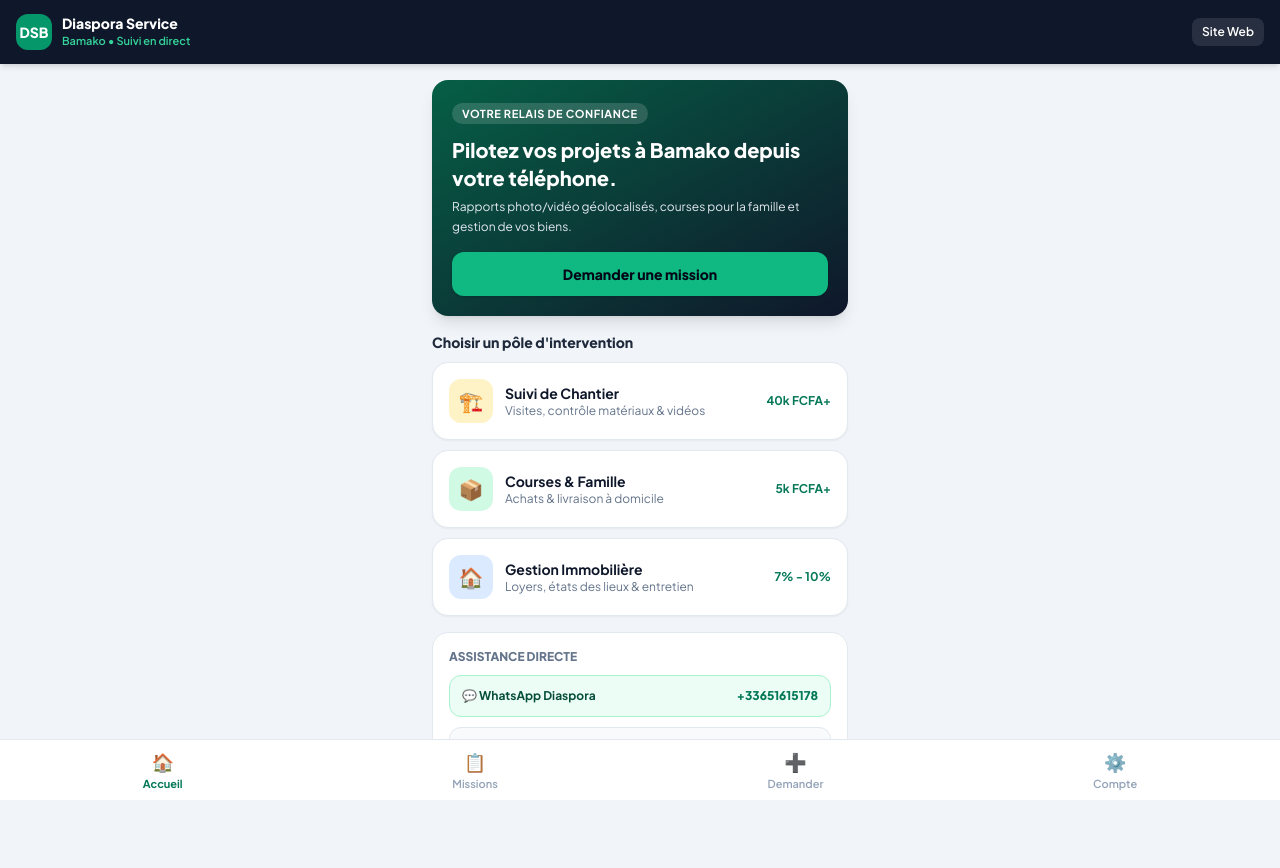
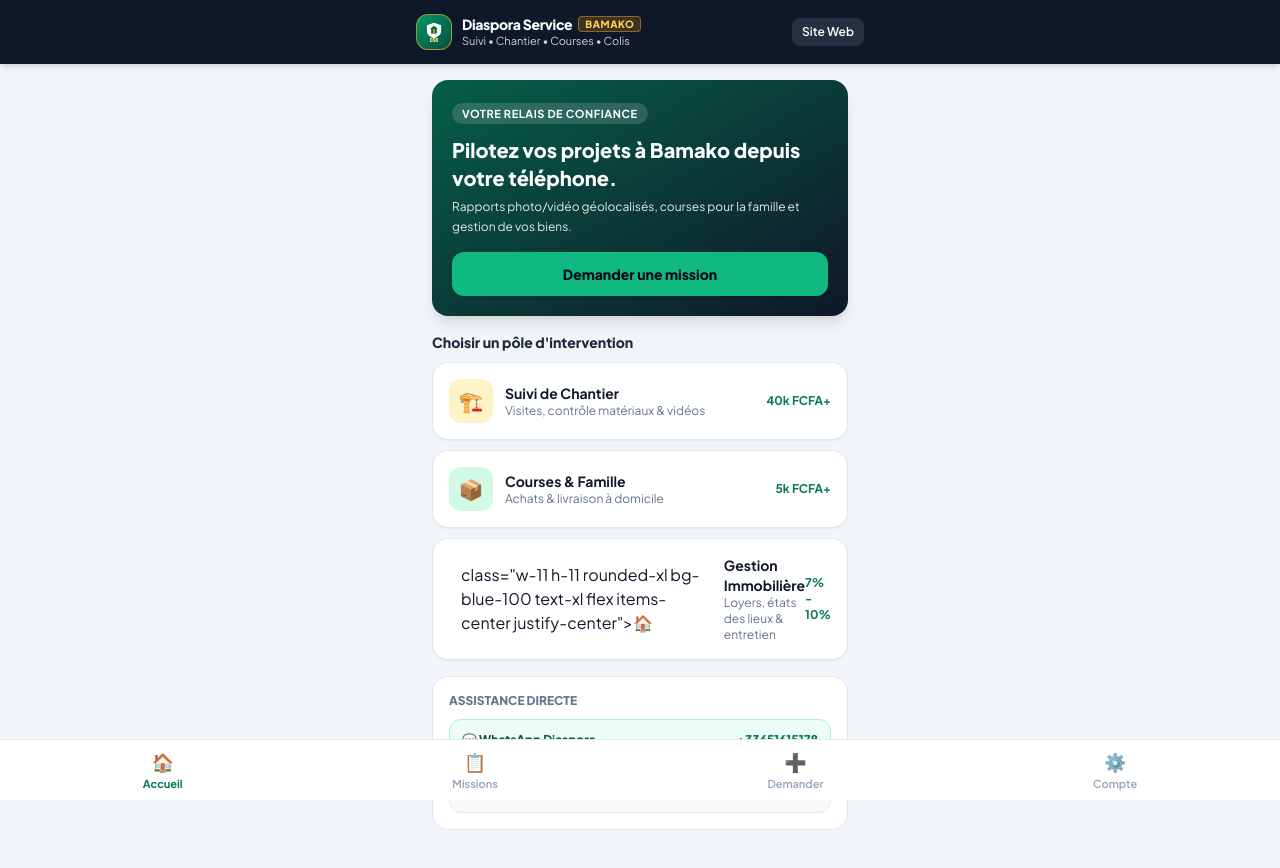
Before and after one commit to badrafakoly-lgtm/diaspora-service-bamako, a plain HTML site: page app.html in a window 1280 px wide. Drawn offline with nearby package versions, Linux system fonts and the light colour scheme.

Commit message:
Update app.html

```diff
--- a/app.html
+++ b/app.html
@@ -18,18 +18,29 @@
 <body class="bg-slate-100 text-slate-900 pb-24">
 
   <!-- En-tête mobile fixe -->
-  <header class="sticky top-0 z-40 bg-slate-900 text-white px-4 py-3.5 shadow-md flex items-center justify-between">
+  <header class="sticky top-0 z-40 bg-slate-900 text-white px-4 py-3.5 shadow-md">
+  <div class="max-w-md mx-auto flex items-center justify-between">
     <div class="flex items-center gap-2.5">
-      <div class="w-9 h-9 rounded-xl bg-emerald-600 flex items-center justify-center font-extrabold text-sm">DSB</div>
+      <div class="w-9 h-9 rounded-xl bg-gradient-to-br from-emerald-600 to-emerald-900 border border-amber-400/60 flex items-center justify-center shadow-sm shrink-0">
+        <svg viewBox="0 0 64 64" class="w-6 h-6" fill="none" xmlns="http://www.w3.org/2000/svg">
+          <path d="M32 7L51 14V28.5C51 39.2 42.7 45 32 48.5C21.3 45 13 39.2 13 28.5V14L32 7Z" fill="#ffffff"/>
+          <path d="M32 15.5L42.5 23.8H21.5L32 15.5Z" fill="#065f46"/>
+          <rect x="24.5" y="23.8" width="15" height="12.5" fill="#065f46"/>
+          <rect x="30" y="23.8" width="4" height="12.5" fill="#f59e0b"/>
+          <text x="32" y="59" text-anchor="middle" fill="#fde68a" font-size="11" font-weight="900" font-family="-apple-system, BlinkMacSystemFont, sans-serif">DSB</text>
+        </svg>
+      </div>
       <div>
-        <h1 class="font-extrabold text-sm leading-tight">Diaspora Service</h1>
-        <span class="text-[11px] text-emerald-400 font-semibold block">Bamako • Suivi en direct</span>
+        <div class="flex items-center gap-1.5">
+          <h1 class="font-extrabold text-sm tracking-tight leading-none text-white">Diaspora Service</h1>
+          <span class="text-[10px] font-extrabold uppercase tracking-wider px-1.5 py-0.5 rounded bg-amber-500/20 text-amber-300 border border-amber-400/40 leading-none">Bamako</span>
+        </div>
+        <p class="text-[11px] text-slate-300 leading-tight mt-0.5">Suivi • Chantier • Courses • Colis</p>
       </div>
     </div>
-    <a href="index.html" class="text-xs bg-white/10 hover:bg-white/20 px-2.5 py-1.5 rounded-lg font-semibold">
-      Site Web
-    </a>
-  </header>
+    <a href="index.html" class="text-xs bg-white/10 hover:bg-white/20 px-2.5 py-1.5 rounded-lg font-semibold">Site Web</a>
+  </div>
+</header>
 
   <main class="max-w-md mx-auto px-4 pt-4">
 
@@ -71,7 +82,7 @@
 
           <div onclick="quickOrder('Gestion Immobilière')" class="bg-white p-4 rounded-2xl border border-slate-200 shadow-sm flex items-center justify-between active:scale-[0.99] transition cursor-pointer">
             <div class="flex items-center gap-3">
-              <span class="w-11 h-11 rounded-xl bg-blue-100 text-xl flex items-center justify-center">🏠</span>
+              <span> </span>class="w-11 h-11 rounded-xl bg-blue-100 text-xl flex items-center justify-center">🏠</span>
               <div>
                 <h4 class="font-bold text-sm">Gestion Immobilière</h4>
                 <p class="text-xs text-slate-500">Loyers, états des lieux & entretien</p>
```
